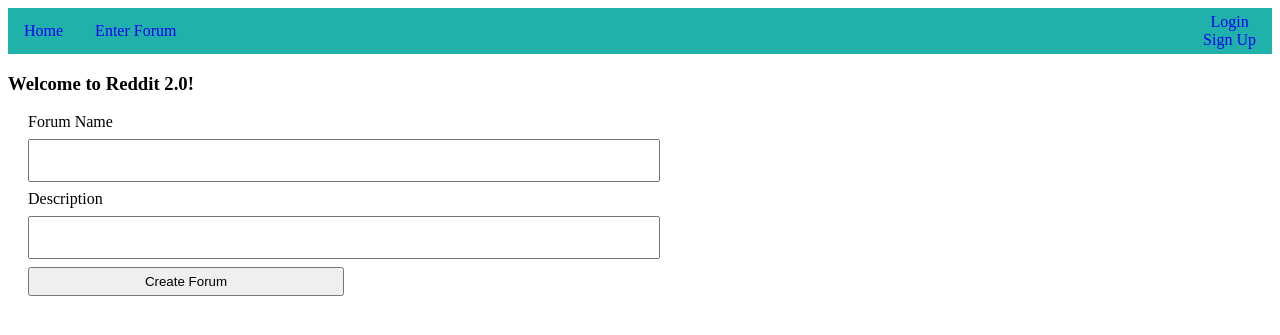
After one commit to shaabann/shaabann.github.io, a PHP site: page /createForum.php in a window 1280 px wide. The commit adds this page. Shown: the top 335 px of the page. Run offline with PHP 8.4, Linux system fonts and the light colour scheme; data that the repository does not hold is empty.

Commit message:
added php to make new forum and css

```diff
--- /dev/null
+++ b/createForum.php
@@ -0,0 +1,62 @@
+<!DOCTYPE html>
+<html>
+  <head>
+    <title>Create Forum</title>
+    <link rel="stylesheet" href="style.css">
+  </head>
+  <body>
+    <div class="navbar">
+      <a href="index.php">Home</a>
+      <a href="forum.html">Enter Forum</a>
+      <a href="login.html">Login<br/>Sign Up</a>
+    </div>
+
+    <div class="welcome">
+      <h3>Welcome to Reddit 2.0!<h3>
+    </div>
+
+<?php
+ //connect to database
+	include "connectvar.php";
+
+  /* Attempt to connect to MySQL database */
+  $con = mysqli_connect(DB_HOST, DB_USER, DB_PASSWORD, DB_NAME);
+
+  // Check connection
+  if($con === false){
+      die("ERROR: Could not connect. " . mysqli_connect_error());
+  }
+  if (isset($_POST['submit']))
+    {
+
+
+    if($_SERVER['REQUEST_METHOD'] = 'POST')
+  {
+
+    $Name = mysqli_real_escape_string($conn, $_POST['forumName']);
+    $Description =mysqli_real_escape_string($conn, $_POST['forumDescription']);
+    $Date = date("n-j-Y");
+
+      $query = "INSERT INTO Forum(Name, Date_Created, Description)
+      VALUES ('$Name', '$Date', '$Description')";
+        if(mysqli_query($con, $query)){
+			echo "Successfully Created a New Forum";
+        } else{
+			echo "ERROR: Could not  create the forum. " . mysqli_error($con);
+		}
+  }
+    }
+    mysqli_close($con);
+  ?>
+      <div class="form">
+        <form action="post" class="createForum">
+          <label for="forumName">Forum Name</label>
+          <input type="text" name="forumName" class="required" id="forumName" />
+          <label for="forumDescription">Description</label>
+          <input type="text" name="forumDescription" class="required" id="forumDescription"></textarea>
+          <input type="submit" value="Create Forum"/>
+        </form>
+      </div>
+
+    </body>
+  </html>
--- a/index.php
+++ b/index.php
@@ -44,11 +44,11 @@
   		while($row = mysqli_fetch_array($result)){
         echo   '<div class="forum-contents">';
         echo     '<div class="forum-desc">';
-        echo      '<span><a href="forum.php?ID">'. $row['Name'].'</span>';
+        echo      '<span><a href="forum.php?ID">'. $row['Name'].'</a></span>';
         echo      '<span>'. $row['Description'].'</span>';
         echo    '</div>';
         echo    '<div class="forum-date">';
-        echo      '<span>'. $row['Date_Created'].'</span>';
+        echo      '<span>'. date('n-j-Y', strtotime($row['Date_Created'])).'</span>';
         echo    '</div>';
         echo   '</div>';
       }
--- a/style.css
+++ b/style.css
@@ -20,6 +20,10 @@
   color: black;
 }
 
+.navbar a:visited {
+  color: black;
+}
+
 .usernav {
   display: flex;
   align-items: center;
@@ -38,11 +42,25 @@
 .title-name {
   margin-left: 20px
 }
+
 .forum-title {
   display: flex;
   flex-flow: row;
   align-items: center;
+
 }
+
+.create {
+  border: 1px solid rgb(74, 74, 74);
+  border-radius: 2px;
+  background-color: rgb(239, 239, 239);
+  color: inherit;
+  height: 25px;
+  padding: 6px 3px 0px 3px;
+  text-decoration: none;
+  margin-left: 20px;
+}
+
 .createForum {
   width: 100px;
   height: 25px;
@@ -79,3 +97,57 @@
  text-align: center;
  align-items: center;
 }
+
+/* .form {
+  float: right;
+  max-width: 300px;
+  background-color: #20b2aa;
+  padding: 20px;
+}
+.formCreate {
+  display: inline;
+} */
+
+.createTitle {
+  margin-left: 20px;
+}
+
+.form {
+  align-items: center;
+  justify-content: center;
+  width: 50%;
+  margin-left: 20px;
+}
+.createForum {
+  max-width: 50%;
+  display: inline;
+}
+
+.createForum input[type=text], .createForum textarea{
+  width: 100%;
+  padding: 12px 20px;
+  margin: 8px 0;
+  box-sizing: border-box;
+}
+
+.createForum label:first-child {
+  margin-left: -20px;
+}
+
+input[type=submit] {
+  width: 50%;
+  padding: 5px;
+}
+/* .form-container {
+  max-width: 300px;
+  padding: 10px;
+  background-color: white;
+}
+
+.form-container input[type=text] {
+  width: 100%;
+  padding: 10px;
+  margin: 5px 0 22px 0;
+  border: none;
+  background: #f1f1f1;
+} */
```
Also changed, not shown: createForum.html (added, +26 -0 lines), index.html (+10 -1 lines).
